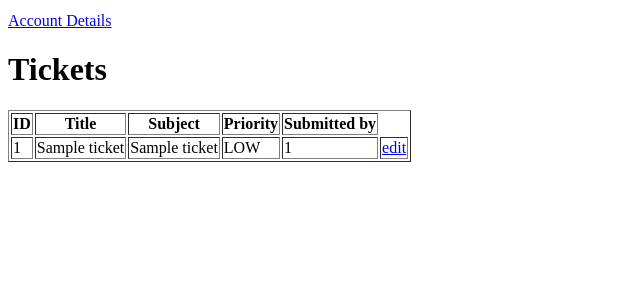
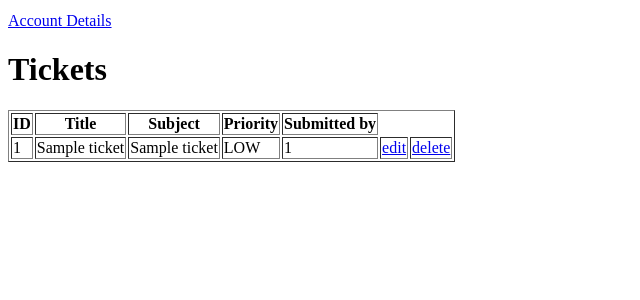
Before and after one commit to Yman01/ITHelpDesk_Assignment, a Django app: page /helpdesk/ in a window 1280 px wide. Shown: the part 183-483 px from the top of the page, without its empty margins (0-640 px from the left). Run offline with Django 4.2, Linux system fonts and the light colour scheme; a user stored in the database is signed in; tables that the repository leaves empty hold one stand-in row (values such as "Sample post").

Commit message:
added delete ticket

```diff
--- a/ITHelpdesk/HelpDeskTool/urls.py
+++ b/ITHelpdesk/HelpDeskTool/urls.py
@@ -31,5 +31,6 @@ urlpatterns = [
     path("profile",views.view_profile,name='profile'),
     path("profile/edit",views.edit_profile,name='edit_profile'),
     path('update/<int:id>', views.updateticket, name='update'),
-    path('update/updaterecord/<int:id>', views.updaterecord, name='updaterecord')
+    path('update/updaterecord/<int:id>', views.updaterecord, name='updaterecord'),
+    path('delete/<int:id>', views.delete, name='delete')
 ]
--- a/ITHelpdesk/helpdesk/templates/home.html
+++ b/ITHelpdesk/helpdesk/templates/home.html
@@ -31,6 +31,7 @@
       <td>{{ x.priority }}</td>
       <td>{{ x.submittedby_id }}</td>
       <td><a href="update/{{ x.id }}">edit</a></td>
+      <td><a href="delete/{{ x.id }}">delete</a></td>
   </tr>
   {% endfor %}
   </table>
--- a/ITHelpdesk/helpdesk/urls.py
+++ b/ITHelpdesk/helpdesk/urls.py
@@ -13,5 +13,6 @@ urlpatterns = [
     path("profile/edit",views.edit_profile,name='edit_profile'),
     path('', views.homeview,name='home'),
     path('update/<int:id>', views.updateticket, name='update'),
-    path('update/updaterecord/<int:id>', views.updaterecord, name='updaterecord')
+    path('update/updaterecord/<int:id>', views.updaterecord, name='updaterecord'),
+    path('delete/<int:id>', views.delete, name='delete')
 ]
--- a/ITHelpdesk/helpdesk/views.py
+++ b/ITHelpdesk/helpdesk/views.py
@@ -88,7 +88,12 @@ def updaterecord(request,id):
 	thisticket.priority = priority
 	thisticket.description = description
 	thisticket.save()
-	return HttpResponseRedirect(reverse('table'))
+	return HttpResponseRedirect(reverse('home'))
+
+def delete(request,id):
+	thisticket = Ticket.objects.get(id=id)
+	thisticket.delete()
+	return HttpResponseRedirect(reverse('home'))
 
 def view_profile(request):
 	args = {'user':request.user}
```
